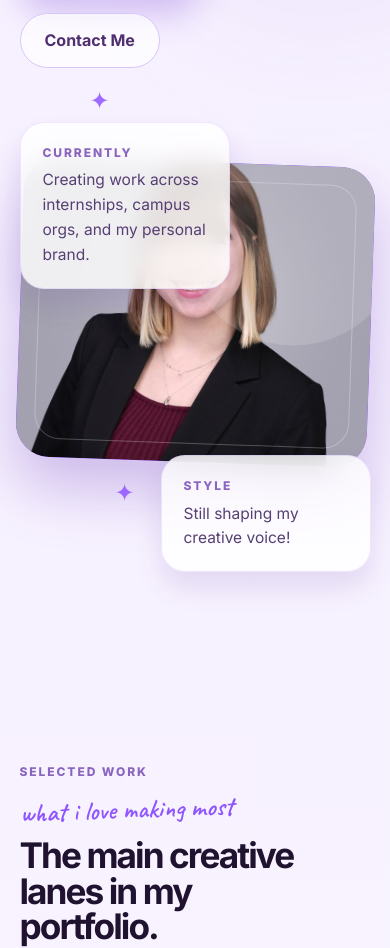
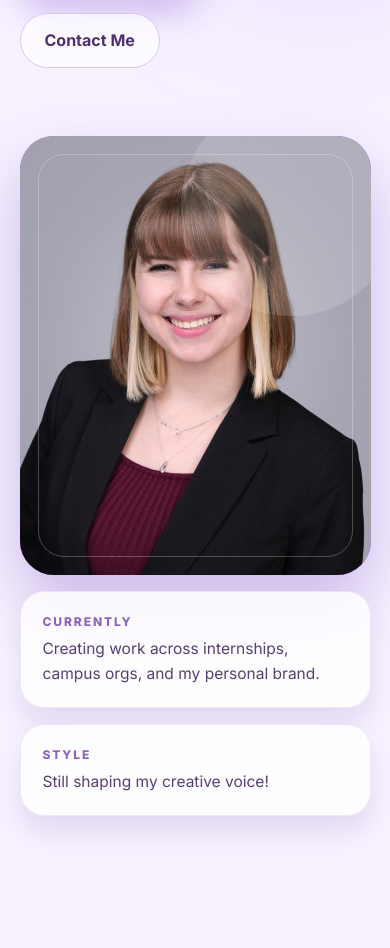
Before and after one commit to marylachance22/portfolio-website, a plain HTML site: page index.html in a window 390 px wide. Shown: the part 842-1790 px from the top of the page. Drawn offline with Linux system fonts and the light colour scheme.

Commit message:
Update style.css

```diff
--- a/style.css
+++ b/style.css
@@ -1300,3 +1300,44 @@ a {
     margin-right: auto;
   }
 }
+/* Stack the portrait and cards on mobile */
+@media (max-width: 640px) {
+  .hero-visual {
+    display: flex;
+    flex-direction: column;
+    gap: 16px;
+    min-height: 0;
+    margin-top: 24px;
+    padding-bottom: 24px;
+  }
+
+  .hero-visual .visual-main {
+    position: relative;
+    inset: auto;
+    width: 100%;
+    height: auto;
+    aspect-ratio: 4 / 5;
+    transform: none;
+    margin: 0;
+  }
+
+  .hero-visual .hero-photo {
+    width: 100%;
+    height: 100%;
+    object-fit: cover;
+    object-position: center top;
+  }
+
+  .hero-visual .floating-card {
+    position: static;
+    width: 100%;
+    max-width: none;
+    box-sizing: border-box;
+    padding: 20px 22px;
+    margin: 0;
+  }
+
+  .hero-visual .sparkle {
+    display: none;
+  }
+}
```
